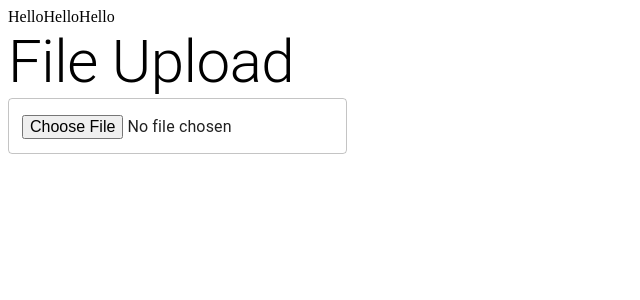
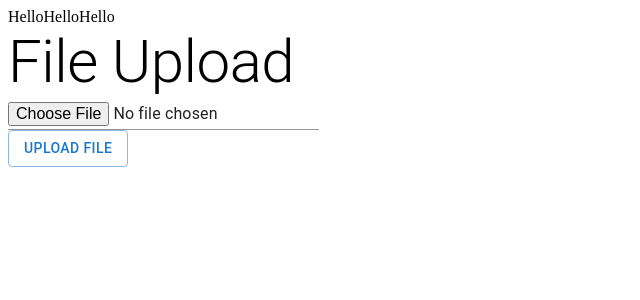
Before and after one commit to Sujal-14-dhanavade/eztube, a Next.js app: page /about in a window 1280 px wide. Shown: the top 300 px of the page, without its empty margins (0-640 px from the left). Built offline with nearby package versions, Linux system fonts and the light colour scheme.

Commit message:
Trying video upload setup for Backend

```diff
--- a/pages/about.js
+++ b/pages/about.js
@@ -1,5 +1,5 @@
 import Navbar from "../components/NavBar"
-import {Typography, TextField} from "@mui/material";
+import {Typography, TextField, Button} from "@mui/material";
 import React from "react";
 
 export default function About() {
@@ -10,11 +10,14 @@ export default function About() {
     return (
       <div>
       <Navbar />
-            <Typography variant="h2">
-              File Upload
-              {data}
-            </Typography>
-            <TextField type="file" onChange={onFileChange}/>
+      <Typography variant="h2">
+        File Upload
+        {data}
+      </Typography>
+      <form action="/api/videoUpload" method="POST" encType="multipart/form-data">
+        <TextField variant="standard" type={"file"} name={"videoFile"}></TextField><br/>
+        <Button type="submit" variant="outlined">Upload File</Button>
+      </form>
 
       </div>
 
```
